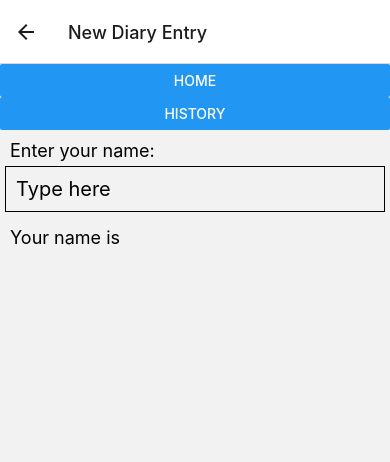
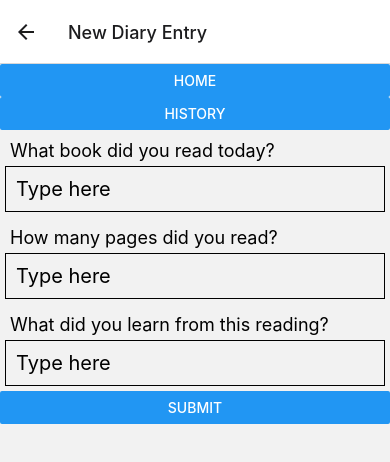
Before and after one commit to pawandeepkk/K1916065_DiaryApp, a React Native app: screen /NewDiaryEntry in a window 390 px wide. Shown: the top 462 px of the page. Built offline with nearby package versions, Linux system fonts and the light colour scheme.

Commit message:
Created new diary entry endpoints WITH ERROR

```diff
--- a/src/screens/History.js
+++ b/src/screens/History.js
@@ -1,6 +1,7 @@
-import React, { useState} from 'react';
+import React, { useEffect, useState, useReducer} from 'react';
 import { View, Text, StyleSheet, FlatList, Pressable } from 'react-native';
 import NavButton from '../components/NavButton';
+import { MaterialIcons } from '@expo/vector-icons';
 
 const dummyData = [
   {
@@ -77,15 +78,58 @@ const dummyData = [
   },
 ]
 
+const reducer = (state, action) => {
+  switch (action.type) {
+    // CREATE, UPDATE, DELETE endpoints
+    case 'Create':
+      return [
+        ...state,
+        {
+          id: Math.floor(Math.random() * 999999),
+          title: action.payload.title,
+          pages: action.payload.pages,
+          content: action.payload.content,
+          date: new Date()
+        }
+      ]
+    case 'Update':
+      return state.map((e) => {
+        if (e.id === action.payload.id) {
+          return action.payload;
+        } else {
+          return e;
+        }
+      });
+    case 'Delete':
+      return state.filter((e) => e.id !== action.payload.id);
+    default:
+      return state;
+  }
+}
+
  const History = ({navigation}) => {
-    const [items, setItems] = useState(dummyData);
+    const [state, dispatch] = useReducer(reducer, dummyData)
+
+
+    useEffect(() => {
+      navigation.setOptions({
+        headerRight: () =>
+          <Pressable onPress={() => navigation.navigate(
+              "NewDiaryEntry", {callback: (payload) => {
+                dispatch({type: "Create", payload: payload})
+              }})}
+            >
+            <MaterialIcons  name="add" size={24} color="blue" />
+          </Pressable>
+      })
+    }, [state]);
 
     return (
       <View>
           <NavButton screenName="Home" screenNav="Index" navigation={navigation} />
           <NavButton screenName="New Diary Entry" screenNav="NewDiaryEntry" navigation={navigation} />
           <FlatList
-            data={items}
+            data={state}
             keyExtractor={(e) => e.id.toString()}
             renderItem={({item}) => {
               return (
--- a/src/screens/NewDiaryEntry.js
+++ b/src/screens/NewDiaryEntry.js
@@ -1,24 +1,55 @@
 import React, { useState } from 'react';
-import { View, Text, TextInput, StyleSheet} from 'react-native';
+import { View, Text, TextInput, StyleSheet, Button} from 'react-native';
 import NavButton from '../components/NavButton';
 
- const NewDiaryEntry = ({navigation}) => {
-    const [name, setName] = useState('');
+ const NewDiaryEntry = ({navigation, route}) => {
+
+  // callback error
+
+  // const {callback} = route.params;
+  const [title, setTitle] = useState("");
+  const [pages, setPages] = useState("");
+  const [content, setContent] = useState("");
+
     return (
        <View>
           <NavButton screenName="Home" screenNav="Index" navigation={navigation} />
            <NavButton screenName="History" screenNav="History" navigation={navigation} />
 
-          <Text style={styles.textLabel}>Enter your name:</Text>
+          <Text style={styles.textLabel}>What book did you read today?</Text>
           <TextInput
             style={styles.TextInput}
             placeholder="Type here"
-            value={name}
+            value={title}
             onChangeText={(text) => {
-              setName(text);
+              setTitle(text);
             }}
           />
-          <Text style={styles.textLabel}>Your name is {name}</Text>
+          <Text style={styles.textLabel}>How many pages did you read?</Text>
+          <TextInput
+            style={styles.TextInput}
+            placeholder="Type here"
+            value={pages}
+            onChangeText={(text) => {
+              setPages(text);
+            }}
+          />
+          <Text style={styles.textLabel}>What did you learn from this reading?</Text>
+          <TextInput
+            style={styles.TextInput}
+            placeholder="Type here"
+            value={content}
+            onChangeText={(text) => {
+              setContent(text);
+            }}
+          />
+          <Button
+            title="Submit"
+            onPress={() =>{
+              callback({title: title, pages: pages, content: content});
+              navigation.pop();
+            }}
+          />
         </View>
    );
  }
```
Also changed, not shown: src/components/Counter.js (added, +17 -0 lines).
